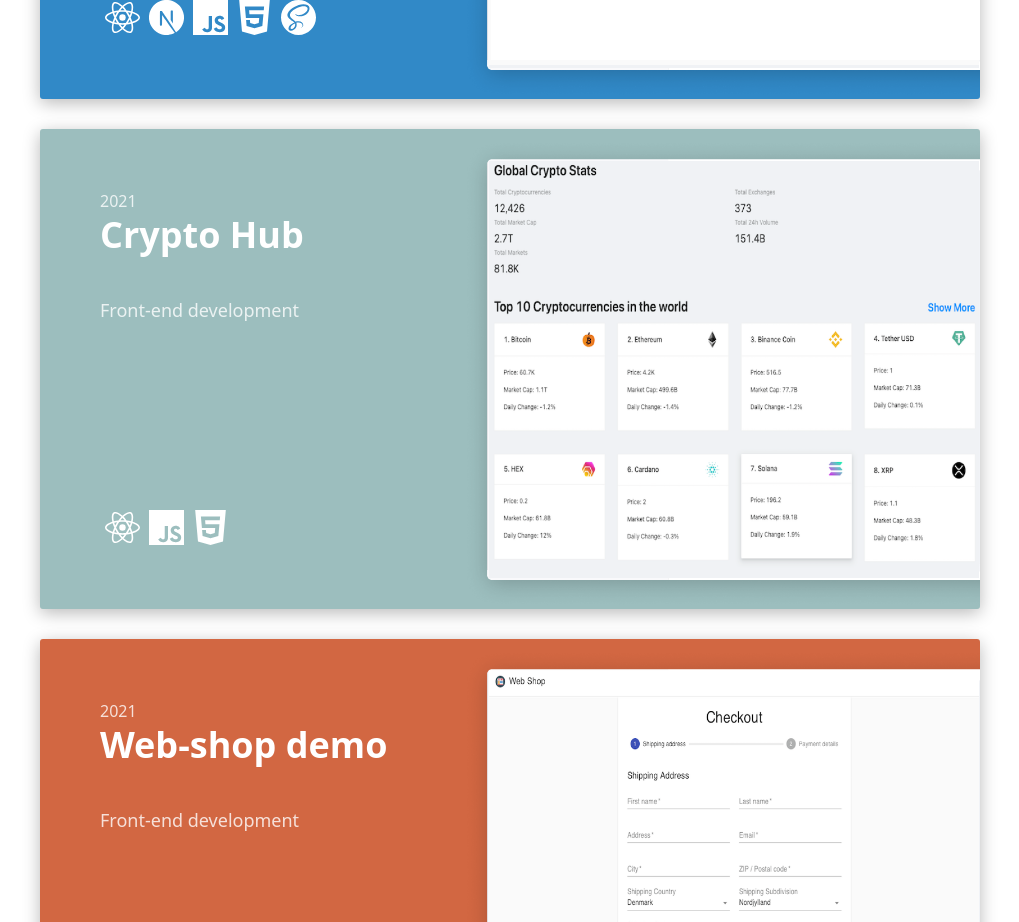
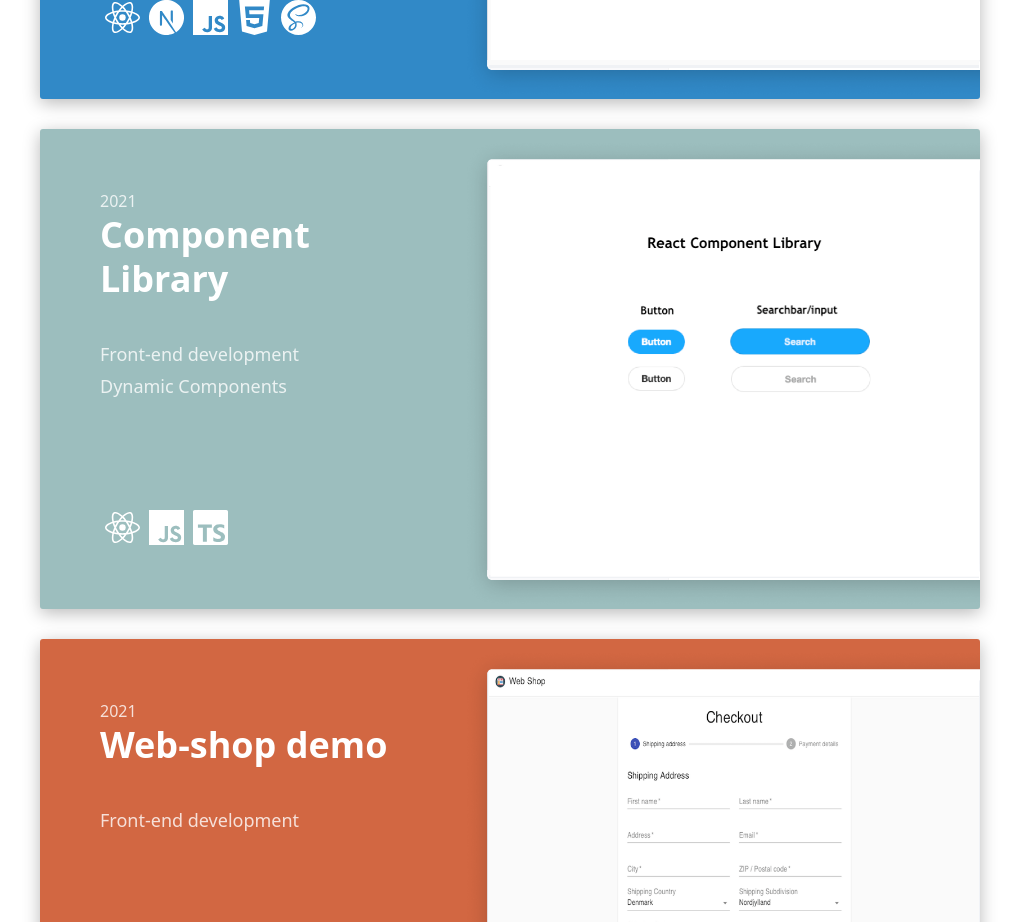
Before and after one commit to qvisten12/felix-webpage, a Next.js app: page / in a window 1280 px wide. Shown: the part 1620-2542 px from the top of the page, without its empty margins (130-1149 px from the left). Built offline with nearby package versions, Linux system fonts and the light colour scheme.

Commit message:
Replaced a project with new.

```diff
--- a/content/content.js
+++ b/content/content.js
@@ -4,6 +4,7 @@ import {
   SiHtml5,
   SiJavascript,
   SiReact,
+  SiTypescript,
 } from "react-icons/si";
 
 export const content = {
@@ -56,24 +57,20 @@ export const content = {
       index: 2,
       slug: 3,
       data: {
-        title: "Crypto Hub",
+        title: "Component Library",
         date: 2021,
-        services: ["Front-end development"],
+        services: ["Front-end development", "Dynamic Components"],
         tech: [
           <SiReact size={35} />,
           <SiJavascript size={35} />,
-          <SiHtml5 size={35} />,
+          <SiTypescript size={35} />,
         ],
-        tech2: ["SiReact", "SiJavascript", "SiHtml5"],
-        featuredImg: "/images/crypto/crypto-preview.png",
-        infoImages: [
-          "/images/crypto/crypto1.png",
-          "/images/crypto/crypto2.png",
-          "/images/crypto/crypto3.png",
-        ],
-        info: "Due to the increasing popularity of crypto, i made this app using React that gets coin information from rapidAPI. The app displays the current price, marketcaps and changes of several crypto currencies, aswell as trending news and the biggest crypto exchanges.",
-        link: "https://crypto-hub-ten.vercel.app",
-        codelink: "https://github.com/qvisten12/crypto-hub",
+        tech2: ["SiReact", "SiJavascript", "SiTypescript"],
+        featuredImg: "/images/component-library/component-library-preview.png",
+        infoImages: ["/images/component-library/component-library1.png"],
+        info: "A minimal react component library, supporting both Typescript and javascript. Made in react with typescript and bundled using rollup.",
+        link: "https://github.com/qvisten12/react-component-library/packages/1118391",
+        codelink: "https://github.com/qvisten12/react-component-library",
       },
     },
     {
--- a/pages/work/[wid].js
+++ b/pages/work/[wid].js
@@ -9,6 +9,7 @@ import {
   SiHtml5,
   SiJavascript,
   SiReact,
+  SiTypescript,
 } from "react-icons/si";
 import { BsArrowRight } from "react-icons/bs";
 
@@ -89,6 +90,16 @@ const Post = ({ works }) => {
                         size={30}
                       />
                     );
+                  if (t === "SiTypescript") {
+                    return (
+                      <SiTypescript
+                        key={i}
+                        className="m-1"
+                        color="dodgerblue"
+                        size={30}
+                      />
+                    );
+                  }
                   if (t === "SiHtml5")
                     return (
                       <SiHtml5
```
Also changed, not shown: public/images/component-library/component-library-preview.png (added), public/images/component-library/component-library1.png (added).
